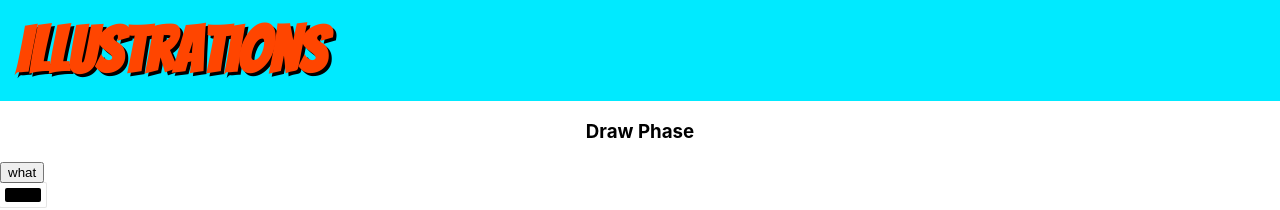
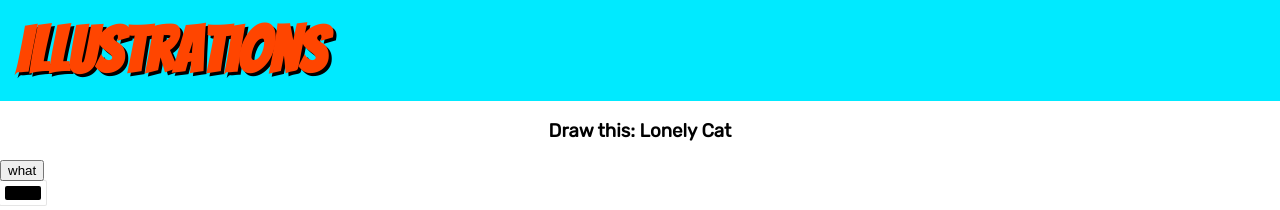
Before and after one commit to etseng02/illustrations, a React (Create React App) app: page / in a window 1280 px wide. Both pictures are taken after a click on the button "Draw Iceman". Shown: the top 210 px of the page. Built offline with nearby package versions, Linux system fonts and the light colour scheme; no server answers.

Commit message:
changed body font

```diff
--- a/public/index.html
+++ b/public/index.html
@@ -16,7 +16,7 @@
     -->
     <link rel="manifest" href="%PUBLIC_URL%/manifest.json" />
     <link href="https://fonts.googleapis.com/css?family=Bangers&display=swap" rel="stylesheet">
-    <link href="https://fonts.googleapis.com/css?family=Luckiest+Guy&display=swap" rel="stylesheet">
+    <link href="https://fonts.googleapis.com/css?family=Rubik&display=swap" rel="stylesheet">
     <!--
       Notice the use of %PUBLIC_URL% in the tags above.
       It will be replaced with the URL of the `public` folder during the build.
--- a/src/App.js
+++ b/src/App.js
@@ -125,7 +125,7 @@ function App() {
 
       {state.phase === "draw" && !state.hostMachine &&//Draw Phase
       <Fragment>
-        <h3 style={{ textAlign: 'center' }}>Draw Phase</h3>
+        <h3 style={{ textAlign: 'center' }}>Draw this: Lonely Cat</h3>
         <Canvas />
       </Fragment>
       }
--- a/src/index.css
+++ b/src/index.css
@@ -1,8 +1,9 @@
 body {
   margin: 0;
-  font-family: -apple-system, BlinkMacSystemFont, "Segoe UI", "Roboto", "Oxygen",
+  /* font-family: -apple-system, BlinkMacSystemFont, "Segoe UI", "Roboto", "Oxygen",
     "Ubuntu", "Cantarell", "Fira Sans", "Droid Sans", "Helvetica Neue",
-    sans-serif;
+    sans-serif; */
+    font-family: 'Rubik', sans-serif;
   -webkit-font-smoothing: antialiased;
   -moz-osx-font-smoothing: grayscale;
   height: 100%;
```
